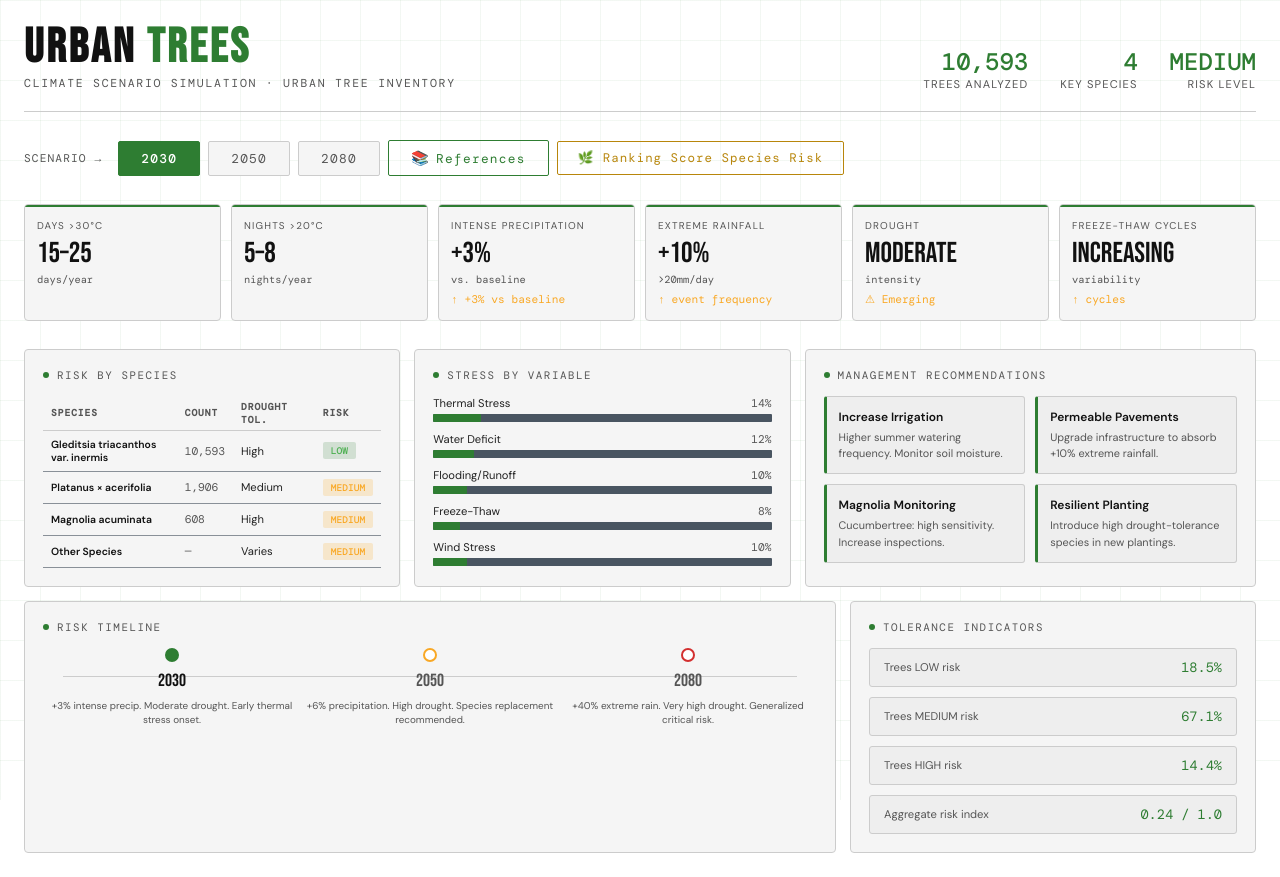
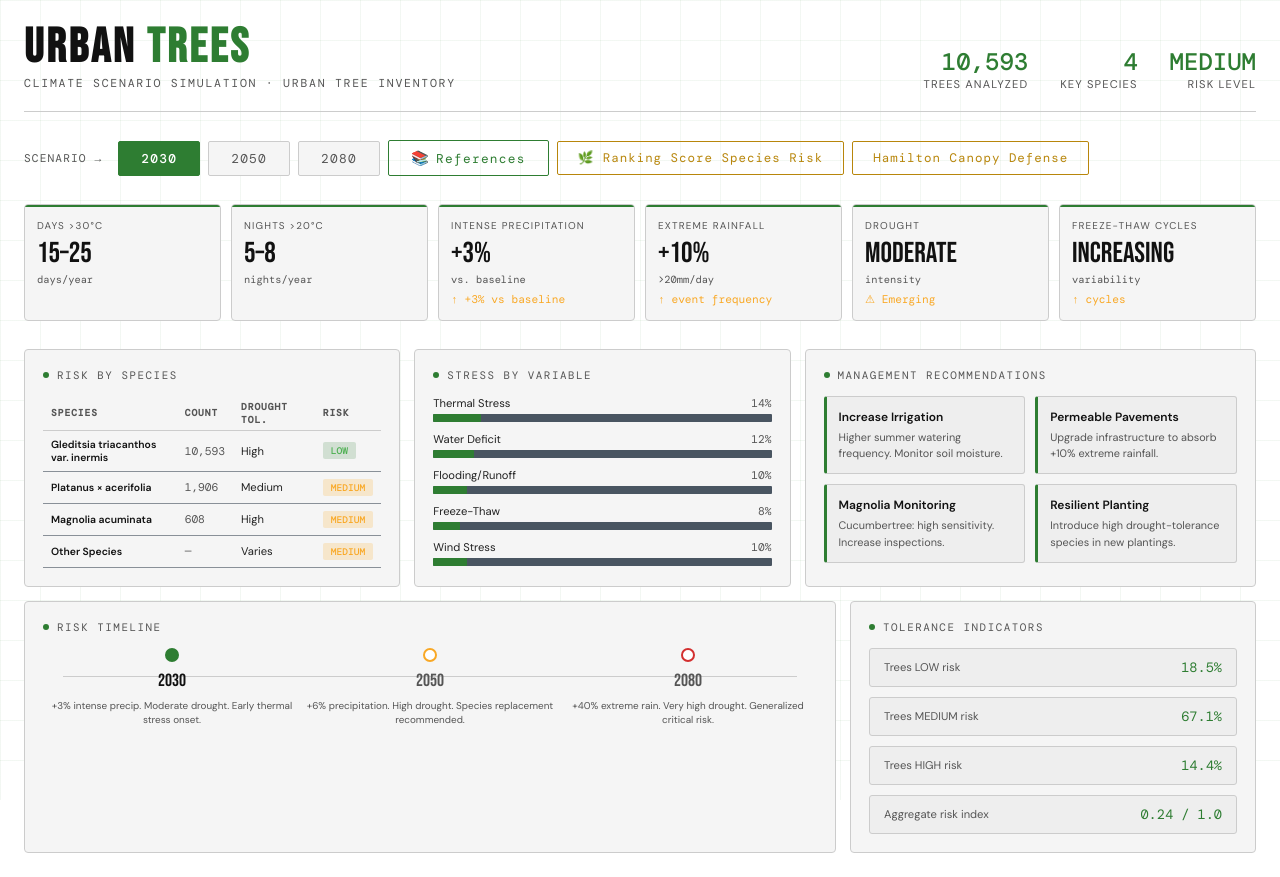
Before and after one commit to MariaAlejandraBoadaRodriguez/urban-tree-climate, a plain HTML site: page index.html in a window 1280 px wide. Drawn offline with nearby package versions, Linux system fonts and the light colour scheme; a web font is replaced by a local one.

Commit message:
Add files via upload

```diff
--- a/index.html
+++ b/index.html
@@ -346,6 +346,9 @@
     <button class="scen-btn s2080" onclick="setScenario('2080')">2080</button>
     <button class="ref-btn" onclick="openRefs()">References</button>
     <button class="rank-btn" onclick="openRanking()">🌿 Ranking Score Species Risk</button>
+    <a href="https://mariaalejandraboadarodriguez.github.io/hamilton-canopy-dashboard/" target="_blank">
+      <button class="rank-btn">Hamilton Canopy Defense</button>
+    </a>
   </div>
 
   <!-- CLIMATE INDICATORS -->
```
